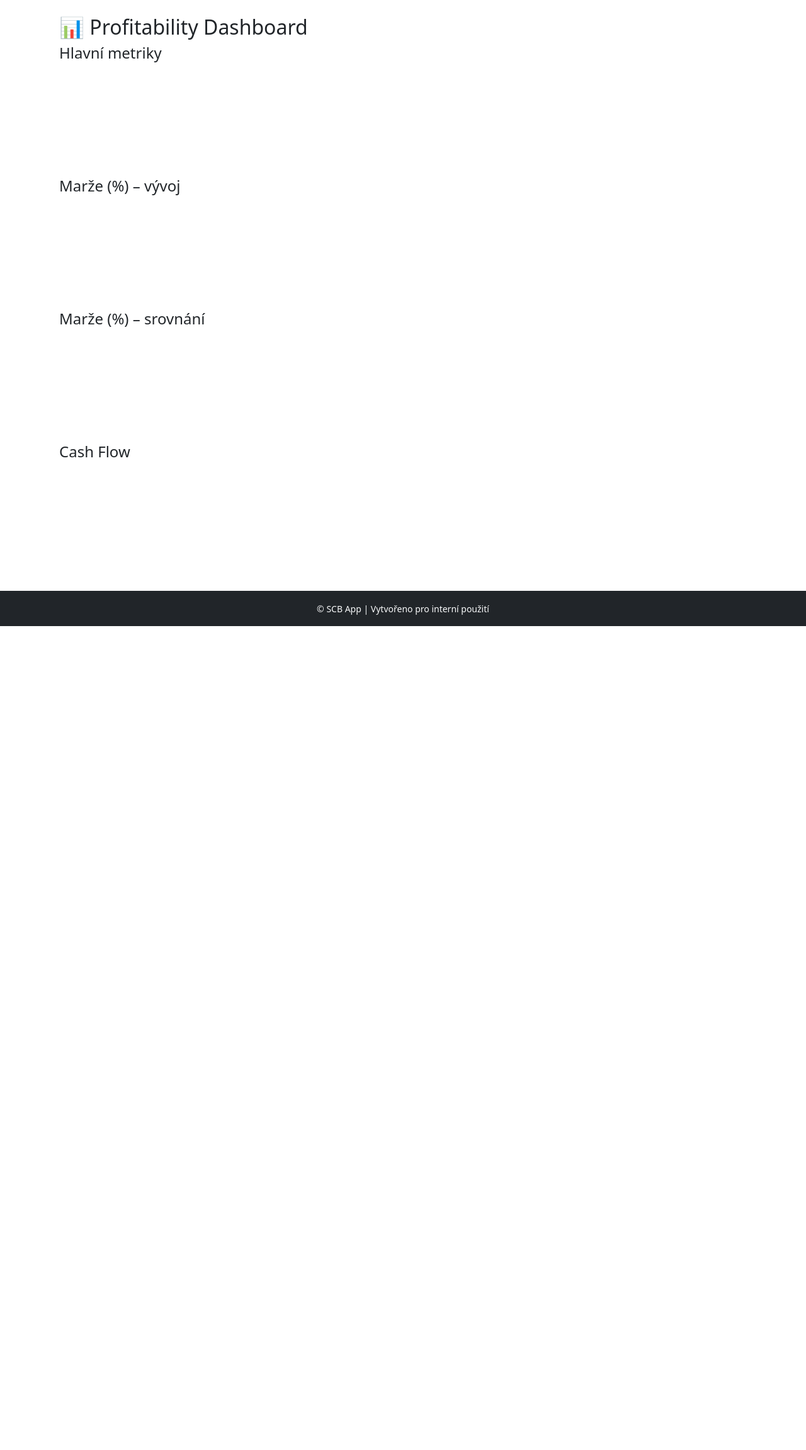
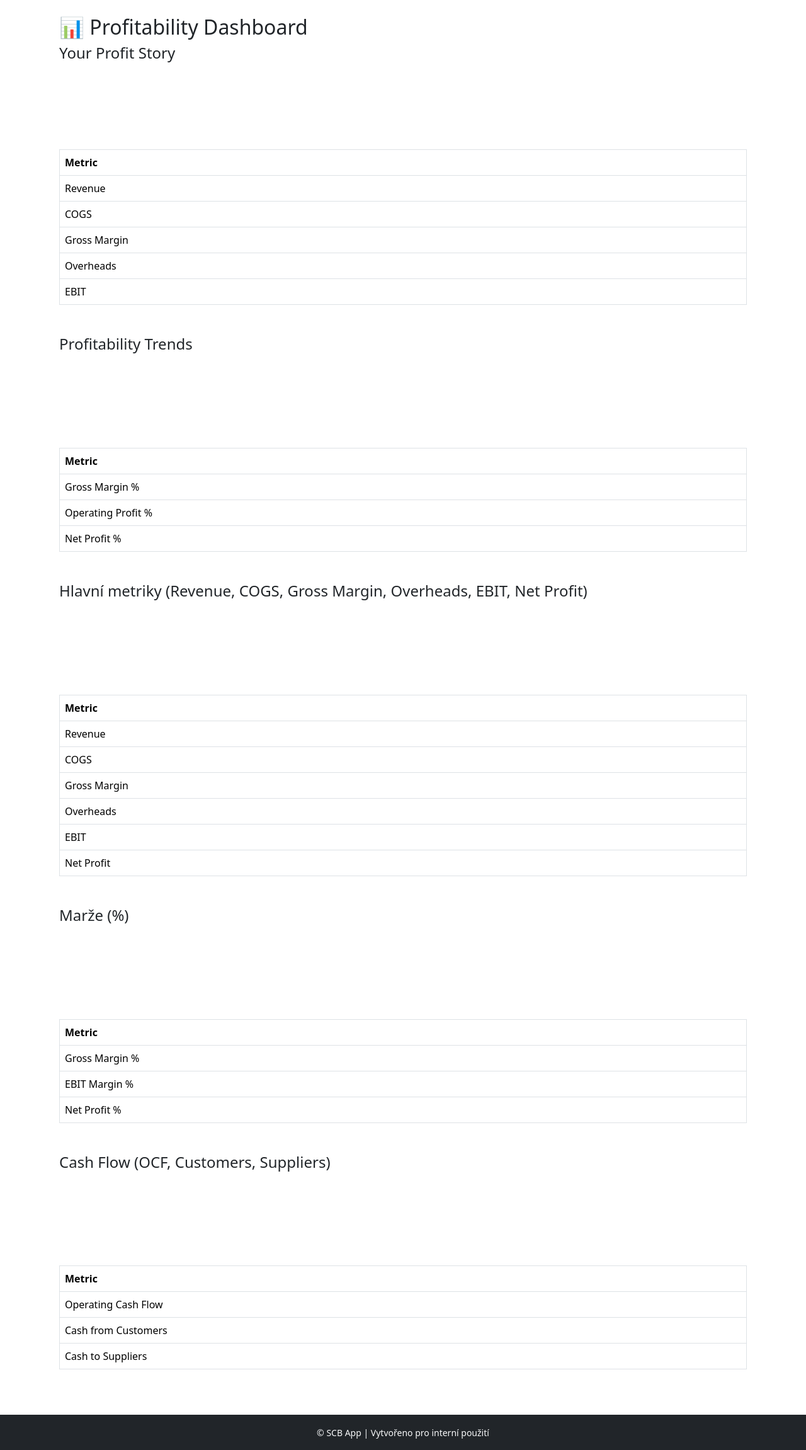
Before and after one commit to bodichek/scb_app_openAI, a Django app: page /dashboard/profitability/ in a window 1280 px wide. Shown: the part 80-2382 px from the top of the page at 63% size. Before the commit the page ends 1074 px from the top, so only its background shows below. Run offline with Django 5.2, Linux system fonts and the light colour scheme; the visitor is signed in with stand-in values (Sample User, id 1); data that the repository does not hold is empty; some libraries are stand-ins or nearby versions.

Commit message:
před exportem

```diff
--- a/templates/dashboard/profitability.html
+++ b/templates/dashboard/profitability.html
@@ -5,92 +5,284 @@
 <div class="container">
   <h2>📊 Profitability Dashboard</h2>
 
-  <!-- 🔹 Hlavní metriky -->
+  <!-- 🔹 NEW: Your Profit Story -->
   <div class="mb-5">
-    <h4>Hlavní metriky</h4>
-    <canvas id="mainMetricsChart" height="120"></canvas>
+    <h4>Your Profit Story</h4>
+
+    <!-- Rokové checkboxy -->
+    <div id="yearCheckboxes" class="mb-3">
+      {% for y in years_list %}
+        <div class="form-check form-check-inline">
+          <input class="form-check-input year-check" type="checkbox" value="{{ forloop.counter0 }}" id="year{{ y }}" checked>
+          <label class="form-check-label" for="year{{ y }}">{{ y }}</label>
+        </div>
+      {% endfor %}
+    </div>
+
+    <canvas id="profitStoryChart" height="100"></canvas>
+
+    <!-- Tabulka -->
+    <table class="table table-bordered mt-3" id="profitStoryTable">
+      <thead>
+        <tr>
+          <th>Metric</th>
+          {% for y in years_list %}
+            <th>{{ y }}</th>
+          {% endfor %}
+        </tr>
+      </thead>
+      <tbody>
+        <tr><td>Revenue</td></tr>
+        <tr><td>COGS</td></tr>
+        <tr><td>Gross Margin</td></tr>
+        <tr><td>Overheads</td></tr>
+        <tr><td>EBIT</td></tr>
+      </tbody>
+    </table>
   </div>
 
-  <!-- 🔹 Marže v % (line) -->
+  <!-- 🔹 NEW: Profitability Trends -->
   <div class="mb-5">
-    <h4>Marže (%) – vývoj</h4>
-    <canvas id="marginsChart" height="120"></canvas>
+    <h4>Profitability Trends</h4>
+    <canvas id="profitTrendsChart" height="120"></canvas>
+
+    <table class="table table-bordered mt-3" id="profitTrendsTable">
+      <thead>
+        <tr>
+          <th>Metric</th>
+          {% for y in years_list %}
+            <th>{{ y }}</th>
+          {% endfor %}
+        </tr>
+      </thead>
+      <tbody>
+        <tr><td>Gross Margin %</td></tr>
+        <tr><td>Operating Profit %</td></tr>
+        <tr><td>Net Profit %</td></tr>
+      </tbody>
+    </table>
   </div>
 
-  <!-- 🔹 Marže v % (bar) -->
+  <!-- 🔹 původní grafy zůstávají -->
   <div class="mb-5">
-    <h4>Marže (%) – srovnání</h4>
-    <canvas id="marginsBarChart" height="120"></canvas>
+    <h4>Hlavní metriky (Revenue, COGS, Gross Margin, Overheads, EBIT, Net Profit)</h4>
+    <canvas id="mainMetricsChart" height="120"></canvas>
+
+    <table class="table table-bordered mt-3" id="mainMetricsTable">
+      <thead>
+        <tr>
+          <th>Metric</th>
+          {% for y in years_list %}
+            <th>{{ y }}</th>
+          {% endfor %}
+        </tr>
+      </thead>
+      <tbody>
+        <tr><td>Revenue</td></tr>
+        <tr><td>COGS</td></tr>
+        <tr><td>Gross Margin</td></tr>
+        <tr><td>Overheads</td></tr>
+        <tr><td>EBIT</td></tr>
+        <tr><td>Net Profit</td></tr>
+      </tbody>
+    </table>
   </div>
 
-  <!-- 🔹 Cash Flow -->
   <div class="mb-5">
-    <h4>Cash Flow</h4>
+    <h4>Marže (%)</h4>
+    <canvas id="marginsChart" height="120"></canvas>
+
+    <table class="table table-bordered mt-3" id="marginsTable">
+      <thead>
+        <tr>
+          <th>Metric</th>
+          {% for y in years_list %}
+            <th>{{ y }}</th>
+          {% endfor %}
+        </tr>
+      </thead>
+      <tbody>
+        <tr><td>Gross Margin %</td></tr>
+        <tr><td>EBIT Margin %</td></tr>
+        <tr><td>Net Profit %</td></tr>
+      </tbody>
+    </table>
+  </div>
+
+  <div class="mb-5">
+    <h4>Cash Flow (OCF, Customers, Suppliers)</h4>
     <canvas id="cashFlowChart" height="120"></canvas>
+
+    <table class="table table-bordered mt-3" id="cashFlowTable">
+      <thead>
+        <tr>
+          <th>Metric</th>
+          {% for y in years_list %}
+            <th>{{ y }}</th>
+          {% endfor %}
+        </tr>
+      </thead>
+      <tbody>
+        <tr><td>Operating Cash Flow</td></tr>
+        <tr><td>Cash from Customers</td></tr>
+        <tr><td>Cash to Suppliers</td></tr>
+      </tbody>
+    </table>
   </div>
 </div>
 
 <script src="https://cdn.jsdelivr.net/npm/chart.js"></script>
 <script>
   const years = {{ years_list|safe }};
+  const revenue = {{ revenue_list|safe }};
+  const cogs = {{ cogs_list|safe }};
+  const gm = {{ gross_margin_list|safe }};
+  const overheads = {{ overheads_list|safe }};
+  const ebit = {{ ebit_list|safe }};
+  const np = {{ net_profit_list|safe }};
+  const gm_pct = {{ gross_margin_pct_list|safe }};
+  const op_pct = {{ operating_profit_pct_list|safe }};
+  const np_pct = {{ net_profit_pct_list|safe }};
+  const ocf = {{ ocf_list|safe }};
+  const cash_from = {{ cash_from_customers_list|safe }};
+  const cash_to = {{ cash_to_suppliers_list|safe }};
 
-  // --- Hlavní metriky ---
-  new Chart(document.getElementById('mainMetricsChart').getContext('2d'), {
-    type: 'bar',
+  // --- Helper pro tabulky ---
+  function fillTable(tableId, rows, dataArrays) {
+    const table = document.getElementById(tableId);
+    rows.forEach((rowLabel, idx) => {
+      const tr = table.querySelectorAll("tbody tr")[idx];
+      const arr = dataArrays[idx];
+      years.forEach((y, j) => {
+        const val = arr[j] ?? 0;
+        let change = "";
+        if (j > 0) {
+          const prev = arr[j-1] ?? 0;
+          if (prev !== 0) {
+            const diff = ((val - prev) / Math.abs(prev)) * 100;
+            change = ` (${diff >= 0 ? "+" : ""}${diff.toFixed(1)}%)`;
+          }
+        }
+        const td = document.createElement("td");
+        td.innerText = val.toLocaleString() + change;
+        tr.appendChild(td);
+      });
+    });
+  }
+
+  // --- Your Profit Story ---
+  let profitStoryChart;
+  function renderProfitStory(selectedIndices) {
+    const labels = ["Revenue", "Cost of Goods", "Gross Margin", "Overheads", "Operating Profit"];
+    const datasets = [];
+    selectedIndices.forEach(idx => {
+      datasets.push({
+        label: years[idx],
+        data: [
+          revenue[idx] || 0,
+          cogs[idx] || 0,
+          gm[idx] || 0,
+          overheads[idx] || 0,
+          ebit[idx] || 0,
+        ],
+        backgroundColor: "rgba(54, 162, 235, 0.7)"
+      });
+    });
+    if (profitStoryChart) profitStoryChart.destroy();
+    profitStoryChart = new Chart(document.getElementById("profitStoryChart"), {
+      type: "bar",
+      data: { labels, datasets },
+      options: { responsive: true, plugins: { legend: { position: "bottom" } } }
+    });
+  }
+
+  document.querySelectorAll(".year-check").forEach(cb => {
+    cb.addEventListener("change", () => {
+      const selected = Array.from(document.querySelectorAll(".year-check:checked"))
+        .map(cb => parseInt(cb.value));
+      renderProfitStory(selected);
+    });
+  });
+
+  renderProfitStory(years.map((_, i) => i));
+  fillTable("profitStoryTable",
+    ["Revenue", "COGS", "Gross Margin", "Overheads", "EBIT"],
+    [revenue, cogs, gm, overheads, ebit]
+  );
+
+  // --- Profitability Trends ---
+  new Chart(document.getElementById("profitTrendsChart"), {
+    type: "bar",
     data: {
       labels: years,
       datasets: [
-        { label: 'Revenue', data: {{ revenue_list|safe }}, backgroundColor: 'rgba(54, 162, 235, 0.7)' },
-        { label: 'COGS', data: {{ cogs_list|safe }}, backgroundColor: 'rgba(255, 99, 132, 0.7)' },
-        { label: 'Gross Margin', data: {{ gross_margin_list|safe }}, backgroundColor: 'rgba(75, 192, 192, 0.7)' },
-        { label: 'Overheads', data: {{ overheads_list|safe }}, backgroundColor: 'rgba(255, 206, 86, 0.7)' },
-        { label: 'EBIT', data: {{ ebit_list|safe }}, backgroundColor: 'rgba(153, 102, 255, 0.7)' },
-        { label: 'Net Profit', data: {{ net_profit_list|safe }}, backgroundColor: 'rgba(201, 203, 207, 0.7)' }
+        { label: "Gross Margin %", data: gm_pct, backgroundColor: "rgba(75, 192, 192, 0.7)" },
+        { label: "Operating Profit %", data: op_pct, backgroundColor: "rgba(153, 102, 255, 0.7)" },
+        { label: "Net Profit %", data: np_pct, backgroundColor: "rgba(255, 159, 64, 0.7)" }
+      ]
+    },
+    options: { responsive: true, plugins: { legend: { position: "bottom" } } }
+  });
+  fillTable("profitTrendsTable",
+    ["Gross Margin %", "Operating Profit %", "Net Profit %"],
+    [gm_pct, op_pct, np_pct]
+  );
+
+  // --- Main Metrics ---
+  new Chart(document.getElementById("mainMetricsChart"), {
+    type: "bar",
+    data: {
+      labels: years,
+      datasets: [
+        { label: 'Revenue', data: revenue, backgroundColor: 'rgba(54, 162, 235, 0.7)' },
+        { label: 'COGS', data: cogs, backgroundColor: 'rgba(255, 99, 132, 0.7)' },
+        { label: 'Gross Margin', data: gm, backgroundColor: 'rgba(75, 192, 192, 0.7)' },
+        { label: 'Overheads', data: overheads, backgroundColor: 'rgba(255, 206, 86, 0.7)' },
+        { label: 'EBIT', data: ebit, backgroundColor: 'rgba(153, 102, 255, 0.7)' },
+        { label: 'Net Profit', data: np, backgroundColor: 'rgba(201, 203, 207, 0.7)' }
       ]
     },
     options: { responsive: true, plugins: { legend: { position: 'bottom' } } }
   });
+  fillTable("mainMetricsTable",
+    ["Revenue", "COGS", "Gross Margin", "Overheads", "EBIT", "Net Profit"],
+    [revenue, cogs, gm, overheads, ebit, np]
+  );
 
-  // --- Marže (line) ---
-  new Chart(document.getElementById('marginsChart').getContext('2d'), {
-    type: 'line',
+  // --- Margins ---
+  new Chart(document.getElementById("marginsChart"), {
+    type: "bar",
     data: {
       labels: years,
       datasets: [
-        { label: 'Gross Margin %', data: {{ gross_margin_pct_list|safe }}, borderColor: 'rgba(75, 192, 192, 1)', tension: 0.3, fill: true },
-        { label: 'EBIT Margin %', data: {{ operating_profit_pct_list|safe }}, borderColor: 'rgba(153, 102, 255, 1)', tension: 0.3, fill: true },
-        { label: 'Net Profit %', data: {{ net_profit_pct_list|safe }}, borderColor: 'rgba(255, 159, 64, 1)', tension: 0.3, fill: true }
-      ]
-    },
-    options: { responsive: true, plugins: { legend: { position: 'bottom' } }, scales: { y: { beginAtZero: true, max: 100 } } }
-  });
-
-  // --- Marže (bar) ---
-  new Chart(document.getElementById('marginsBarChart').getContext('2d'), {
-    type: 'bar',
-    data: {
-      labels: years,
-      datasets: [
-        { label: 'Gross Margin %', data: {{ gross_margin_pct_list|safe }}, backgroundColor: 'rgba(75, 192, 192, 0.7)' },
-        { label: 'EBIT Margin %', data: {{ operating_profit_pct_list|safe }}, backgroundColor: 'rgba(153, 102, 255, 0.7)' },
-        { label: 'Net Profit %', data: {{ net_profit_pct_list|safe }}, backgroundColor: 'rgba(255, 159, 64, 0.7)' }
-      ]
-    },
-    options: { responsive: true, plugins: { legend: { position: 'bottom' } }, scales: { y: { beginAtZero: true, max: 100 } } }
-  });
-
-  // --- Cash Flow ---
-  new Chart(document.getElementById('cashFlowChart').getContext('2d'), {
-    type: 'bar',
-    data: {
-      labels: years,
-      datasets: [
-        { label: 'Operating CF (OCF)', data: {{ ocf_list|safe }}, backgroundColor: 'rgba(54, 162, 235, 0.7)' },
-        { label: 'Cash from Customers', data: {{ cash_from_customers_list|safe }}, backgroundColor: 'rgba(75, 192, 192, 0.7)' },
-        { label: 'Cash to Suppliers', data: {{ cash_to_suppliers_list|safe }}, backgroundColor: 'rgba(255, 99, 132, 0.7)' }
+        { label: 'Gross Margin %', data: gm_pct, backgroundColor: 'rgba(75, 192, 192, 0.7)' },
+        { label: 'EBIT Margin %', data: op_pct, backgroundColor: 'rgba(153, 102, 255, 0.7)' },
+        { label: 'Net Profit %', data: np_pct, backgroundColor: 'rgba(255, 159, 64, 0.7)' }
       ]
     },
     options: { responsive: true, plugins: { legend: { position: 'bottom' } } }
   });
+  fillTable("marginsTable",
+    ["Gross Margin %", "EBIT Margin %", "Net Profit %"],
+    [gm_pct, op_pct, np_pct]
+  );
+
+  // --- Cash Flow ---
+  new Chart(document.getElementById("cashFlowChart"), {
+    type: "bar",
+    data: {
+      labels: years,
+      datasets: [
+        { label: 'Operating Cash Flow (OCF)', data: ocf, backgroundColor: 'rgba(54, 162, 235, 0.7)' },
+        { label: 'Cash from Customers', data: cash_from, backgroundColor: 'rgba(75, 192, 192, 0.7)' },
+        { label: 'Cash to Suppliers', data: cash_to, backgroundColor: 'rgba(255, 99, 132, 0.7)' }
+      ]
+    },
+    options: { responsive: true, plugins: { legend: { position: 'bottom' } } }
+  });
+  fillTable("cashFlowTable",
+    ["Operating Cash Flow", "Cash from Customers", "Cash to Suppliers"],
+    [ocf, cash_from, cash_to]
+  );
 </script>
 {% endblock %}
```
Also changed, not shown: ingestion/utils.py (+12 -13 lines).
